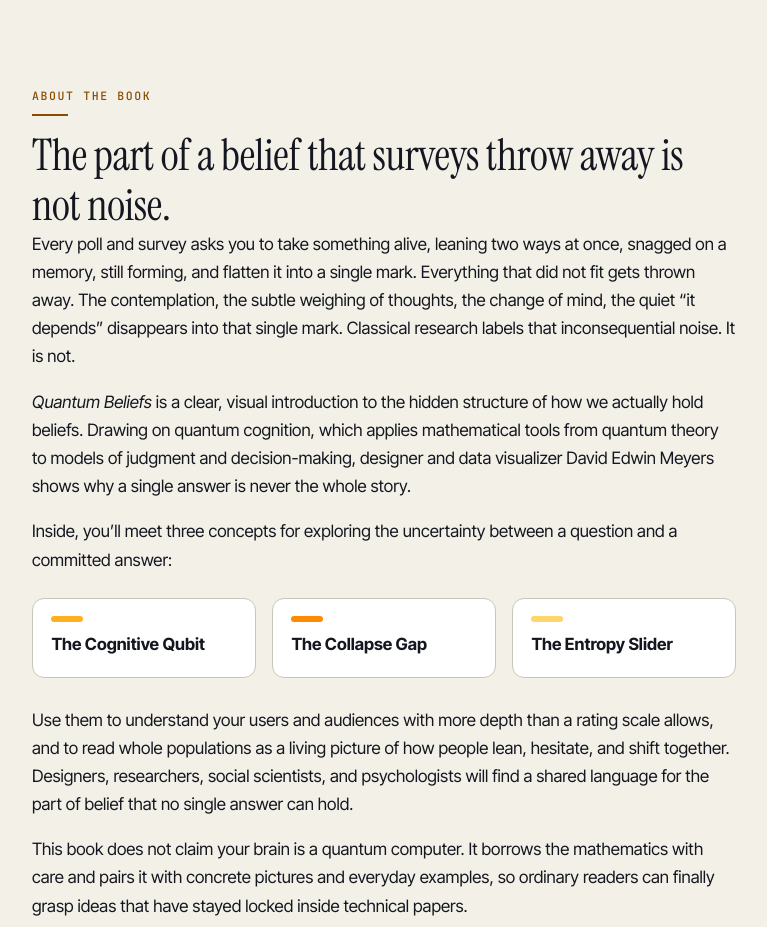
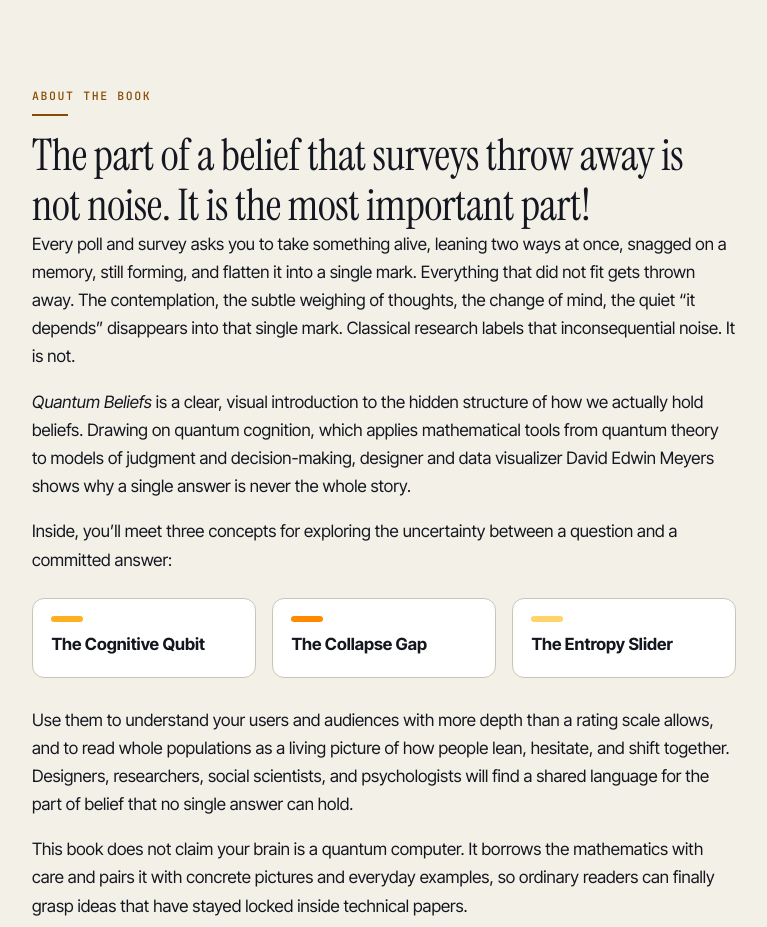
Before and after one commit to ovadeus/quantumbeliefs-site, a plain HTML site: page index.html in a window 1280 px wide. Shown: the part 1880-2807 px from the top of the page, without its empty margins (256-1023 px from the left). Drawn offline with Linux system fonts and the light colour scheme.

Commit message:
Update about heading

```diff
--- a/index.html
+++ b/index.html
@@ -231,7 +231,7 @@
     <section class="section section-paper" id="book" aria-labelledby="about-heading">
       <div class="wrap narrow">
         <p class="kicker kicker-ink">About the book</p>
-        <h2 id="about-heading">The part of a belief that surveys throw away is not noise.</h2>
+        <h2 id="about-heading">The part of a belief that surveys throw away is not noise. It is the most important part!</h2>
         <div class="prose">
           <p>Every poll and survey asks you to take something alive, leaning two ways at once, snagged on a memory, still forming, and flatten it into a single mark. Everything that did not fit gets thrown away. The contemplation, the subtle weighing of thoughts, the change of mind, the quiet “it depends” disappears into that single mark. Classical research labels that inconsequential noise. It is not.</p>
           <p><cite>Quantum Beliefs</cite> is a clear, visual introduction to the hidden structure of how we actually hold beliefs. Drawing on quantum cognition, which applies mathematical tools from quantum theory to models of judgment and decision-making, designer and data visualizer David Edwin Meyers shows why a single answer is never the whole story.</p>
```
